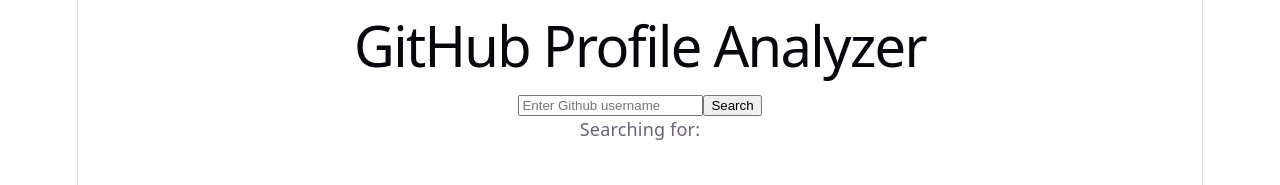
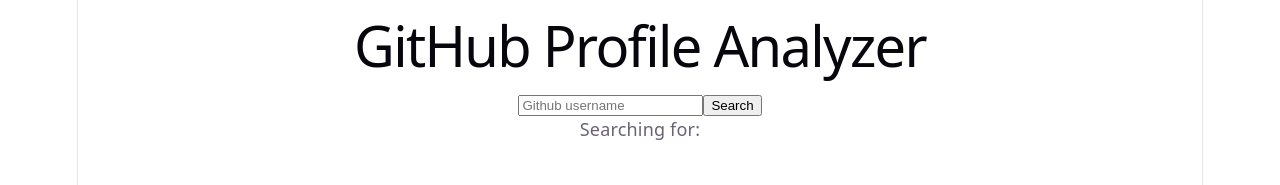
Before and after one commit to Whitew2015/GitHub-Profile-Analyzer, a React (Vite) app in the folder github-profile-analyzer/: page / in a window 1280 px wide. Shown: the top 185 px of the page. Built offline with nearby package versions, Linux system fonts and the light colour scheme.

Commit message:
test for username appearing on-screen

```diff
--- a/github-profile-analyzer/src/components/SearchBar.jsx
+++ b/github-profile-analyzer/src/components/SearchBar.jsx
@@ -1,6 +1,6 @@
 import { useState } from "react";
 
-export default function SearchBar() {
+export default function SearchBar({ onSearch }) {
 
     const [username, setUsername] = useState("");
 
@@ -8,12 +8,13 @@
         <div>
             <input
                 type="text"
-                placeholder="Enter Github username"
+                placeholder="Github username"
                 value={username}
                 onChange={(e) => setUsername(e.target.value)}
                 />
+                <button onClick={() => onSearch(username)}>Search</button>
 
-                <button>Search</button>
+                {/*Testing for username appearing on-screen*/}
                 <p>Searching for: {username}</p>
         </div>
     );
```
